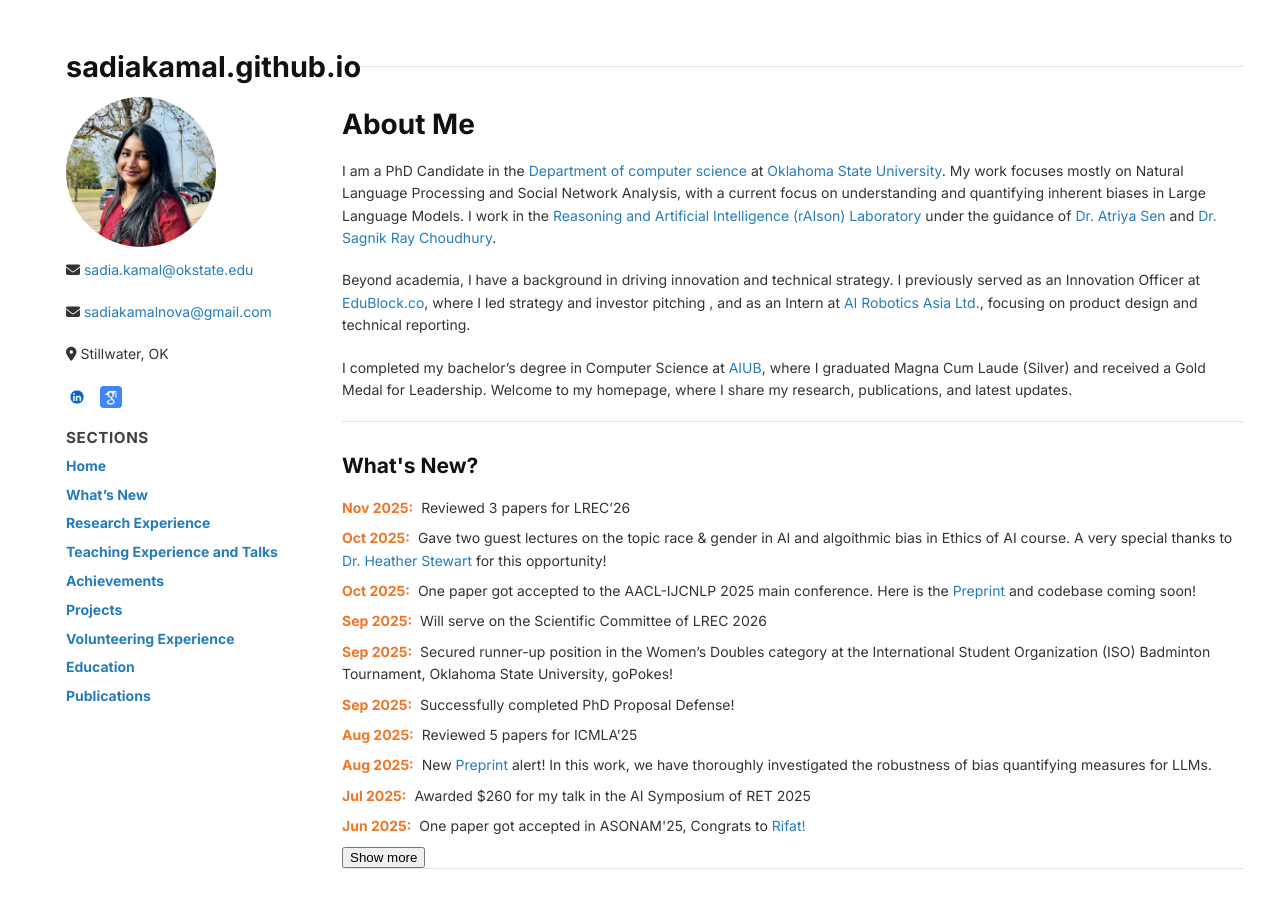
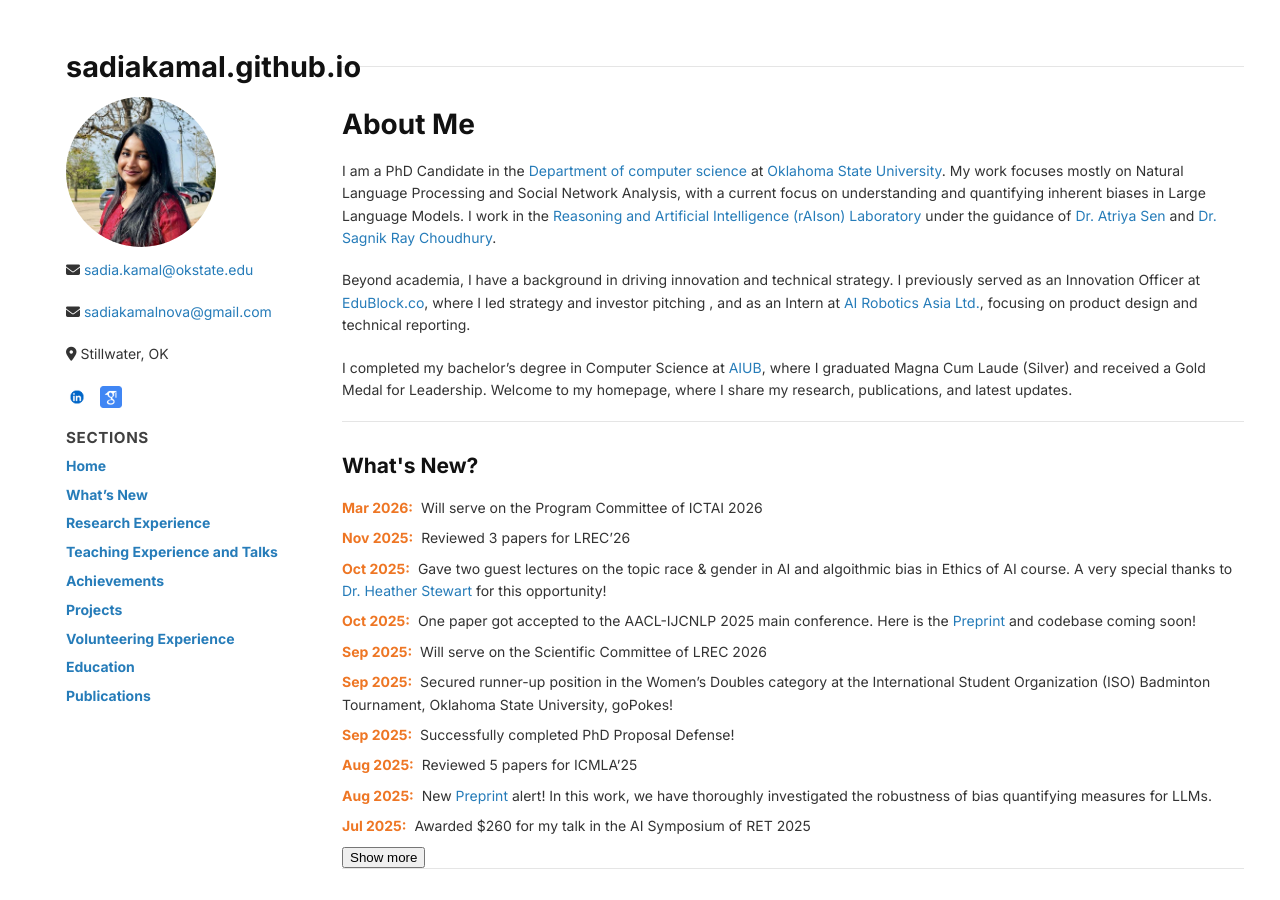
Before and after one commit to sadiakamal/sadiakamal.github.io, a Jekyll site: the page built from index.md, in a window 1280 px wide and 900 px high. Built offline with Jekyll 4.4.1, drawn with Linux system fonts in a browser that asks for light colours; the repository's description, which GitHub fills in, is left out.

Commit message:
Add new entry for ICTAI 2026 Program Committee

```diff
--- a/index.md
+++ b/index.md
@@ -17,6 +17,7 @@ I completed my bachelor's degree in Computer Science at [AIUB](https://www.aiub.
 ---
 <h2>What's New?</h2>
 <div id="whats-new">
+  <p><span class="date">Mar 2026:</span> Will serve on the Program Committee of ICTAI 2026</p>
   <p><span class="date">Nov 2025:</span> Reviewed 3 papers for LREC’26</p>
   <p><span class="date">Oct 2025:</span> Gave two guest lectures on the topic race & gender in AI and algoithmic bias in Ethics of AI course. A very special thanks to <a href="https://cas.okstate.edu/awards/faculty/faculty_spotlight/heather_stewart.html" target="_blank">Dr. Heather Stewart</a> for this opportunity!</p>
   <p><span class="date">Oct 2025:</span> One paper got accepted to the AACL-IJCNLP 2025 main conference. Here is the <a href="https://arxiv.org/pdf/2506.22493" target="_blank">Preprint</a> and codebase coming soon!</p>
```
